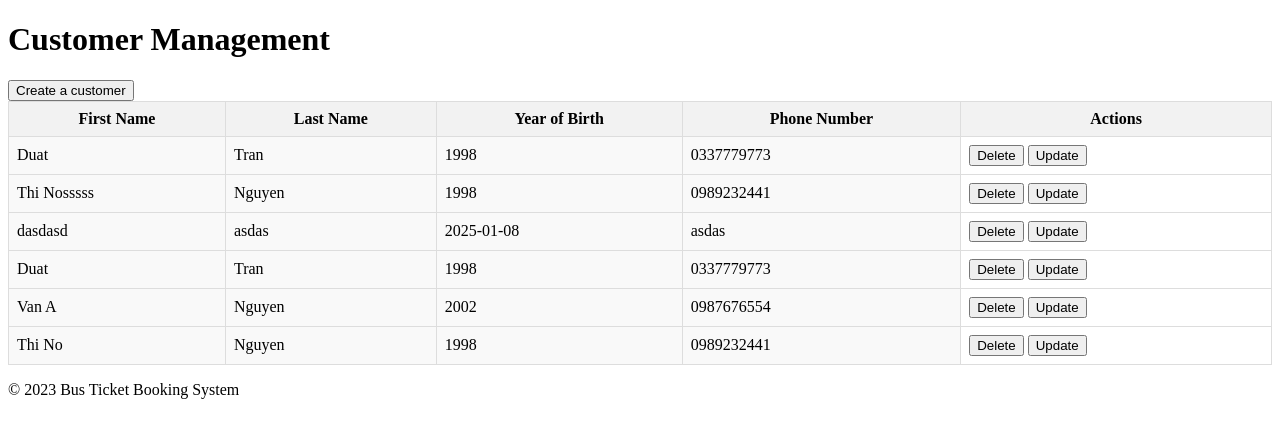
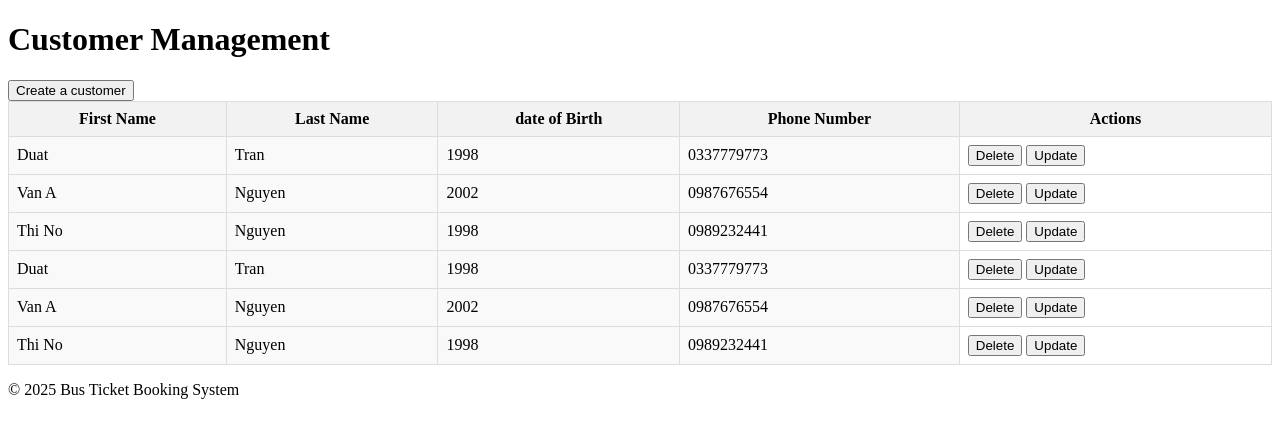
Before and after one commit to trantienduat/MSE26-Python-assignment-group6, a Flask app: page /customers in a window 1280 px wide. Shown: the top 438 px of the page. Run offline with Flask 3, Linux system fonts and the light colour scheme; data comes from the database, SQL or seed files in the repository.

Commit message:
update DB to match new ERD
- add dummy data
- correct type

```diff
--- a/src/app.py
+++ b/src/app.py
@@ -43,10 +43,10 @@ def customer():
         data = request.get_json()
         first_name = data.get('firstName')
         last_name = data.get('lastName')
-        year_of_birth = data.get('yearOfBirth')
+        date_of_bitrh = data.get('dateOfBirth')
         phone_number = data.get('phoneNumber')
-        cur.execute("INSERT INTO customers (first_name, last_name, year_of_birth, phone_number) VALUES (?, ?, ?, ?)",
-                    (first_name, last_name, year_of_birth, phone_number))
+        cur.execute("INSERT INTO customers (first_name, last_name, date_of_bitrh, phone_number) VALUES (?, ?, ?, ?)",
+                    (first_name, last_name, date_of_bitrh, phone_number))
         db.commit()
     data = cur.execute("SELECT * FROM customers").fetchall()
     return render_template('customer.html', data=data)
@@ -56,16 +56,16 @@ def update_customer(customer_id):
     data = request.get_json()
     first_name = data.get('firstName')
     last_name = data.get('lastName')
-    year_of_birth = data.get('yearOfBirth')
+    date_of_bitrh = data.get('dateOfBirth')
     phone_number = data.get('phoneNumber')
 
     db = get_db()
     cur = db.cursor()
     cur.execute("""
         UPDATE customers
-        SET first_name = ?, last_name = ?, year_of_birth = ?, phone_number = ?
+        SET first_name = ?, last_name = ?, date_of_bitrh = ?, phone_number = ?
         WHERE customer_id = ?
-    """, (first_name, last_name, year_of_birth, phone_number, customer_id))
+    """, (first_name, last_name, date_of_bitrh, phone_number, customer_id))
     db.commit()
     return jsonify({"message": "Customer updated successfully"}), 200
 
--- a/src/schema.sql
+++ b/src/schema.sql
@@ -1,32 +1,72 @@
 CREATE TABLE IF NOT EXISTS trips (
     trip_id INTEGER PRIMARY KEY,
     origin TEXT NOT NULL,
-    destination TEXT NOT NULL,
-    seat_quantity TEXT NOT NULL,
-    depature_time TEXT NOT NULL,
-    arrival_time TEXT NOT NULL
-);
-
-CREATE TABLE IF NOT EXISTS tickets (
-    ticket_id INTEGER PRIMARY KEY,
-    trip_id INTEGER NOT NULL,
-    customer_id INTEGER NOT NULL,
-    seat_number INTEGER NOT NULL,
-    FOREIGN KEY (trip_id) REFERENCES trips (trip_id),
-    FOREIGN KEY (customer_id) REFERENCES customers (customer_id)
+    destination TEXT NOT NULL
 );
 
 CREATE TABLE IF NOT EXISTS customers (
     customer_id INTEGER PRIMARY KEY,
     first_name TEXT NOT NULL,
     last_name TEXT NOT NULL,
-    year_of_birth TEXT NOT NULL,
+    date_of_bitrh TEXT NOT NULL,
     phone_number TEXT NOT NULL
 );
 
+CREATE TABLE IF NOT EXISTS schedules (
+    schedule_id INTEGER PRIMARY KEY,
+    trip_id INTEGER NOT NULL,
+    seat_quantity INTEGER NOT NULL,
+    departure_time TEXT NOT NULL,
+    arrival_time TEXT NOT NULL,
+    FOREIGN KEY (trip_id) REFERENCES trips (trip_id)
+);
+
+CREATE TABLE IF NOT EXISTS tickets (
+    ticket_id INTEGER PRIMARY KEY,
+    schedule_id INTEGER NOT NULL,
+    customer_id INTEGER NOT NULL,
+    seat_quantity INTEGER NOT NULL,
+    departure_date TEXT NOT NULL,
+    status TEXT NOT NULL,
+    FOREIGN KEY (schedule_id) REFERENCES schedules (schedule_id),
+    FOREIGN KEY (customer_id) REFERENCES customers (customer_id)
+);
+
+
+
 INSERT INTO customers
-    (first_name, last_name, year_of_birth, phone_number)
+    (first_name, last_name, date_of_bitrh, phone_number)
 VALUES
     ('Duat', 'Tran', '1998', '0337779773'),
     ('Van A', 'Nguyen', '2002', '0987676554'),
     ('Thi No', 'Nguyen', '1998', '0989232441');
+
+
+INSERT INTO trips
+    (origin, destination)
+VALUES
+    ('Hồ Chí Minh', 'Đồng Nai'),    --ID: 1
+    ('Hồ Chí Minh', 'Biên Hoà'),    --ID: 2
+    ('Hồ Chí Minh', 'Tây Ninh'),    --ID: 3
+    ('Hồ Chí Minh', 'Hà Nội'),      --ID: 4
+    ('Hồ Chí Minh', 'Kiên Giang'),  --ID: 5
+    ('Hồ Chí Minh', 'Khánh Hoà');   --ID: 6
+
+INSERT INTO schedules
+    (trip_id, seat_quantity, departure_time, arrival_time)
+VALUES
+    (1, 30, '7:00', '10:00'),
+    (1, 20, '10:00', '13:30'),
+    (1, 25, '14:00','17:00'),
+    (2, 30, '8:00','10:00'),
+    (2, 30, '16:00','18:00'),
+    (3, 50, '09:00','12:00'),
+    (3, 50, '15:00','18:00');
+
+INSERT INTO tickets
+    (schedule_id, customer_id, seat_quantity, departure_date, status)
+VALUES
+    (1, 1, 2, '01/01/2025', 'BOOKED'),
+    (1, 2, 2, '01/01/2025', 'BOOKED'),
+    (2, 3, 2, '01/01/2025', 'BOOKED'),
+    (2, 1, 2, '02/01/2025', 'BOOKED');
--- a/src/templates/customer.html
+++ b/src/templates/customer.html
@@ -56,13 +56,13 @@
         <fieldset>
             <legend>User Personal Information</legend>
             <label for="First Name">Enter your First Name:</label>
-            <input type="text" id="first_name" name="first_name" required />
+            <input type="text" id="firstName" name="firstName" required />
             <label for="Last Name">Enter your Last Name:</label>
-            <input type="text" id="last_name" name="last_name" required />
-            <label for="yob">Enter your year of birth:</label>
-            <input type="date" id="yob" name="yob" required />
+            <input type="text" id="lastName" name="lastName" required />
+            <label for="yob">Enter your date of birth:</label>
+            <input type="date" id="dateOfBirth" name="dateOfBirth" required />
             <label for="phone number">Enter your phone number:</label>
-            <input type="text" id="phone_number" name="phone_number" required />
+            <input type="text" id="phoneNumber" name="phoneNumber" required />
             <input type="submit" value="Submit" />
         </fieldset>
     </form>
@@ -72,7 +72,7 @@
                 <!-- <th>Customer ID</th> -->
                 <th>First Name</th>
                 <th>Last Name</th>
-                <th>Year of Birth</th>
+                <th>date of Birth</th>
                 <th>Phone Number</th>
                 <th>Actions</th>
             </tr>
@@ -94,7 +94,7 @@
         </tbody>
     </table>
     <footer>
-        <p>&copy; 2023 Bus Ticket Booking System</p>
+        <p>&copy; 2025 Bus Ticket Booking System</p>
     </footer>
 
     <script>
@@ -122,7 +122,7 @@
             const customerData = {
                 firstName: tds[0].innerText,
                 lastName: tds[1].innerText,
-                yearOfBirth: tds[2].innerText,
+                dateOfBirth: tds[2].innerText,
                 phoneNumber: tds[3].innerText
             };
 
@@ -148,10 +148,10 @@
 
             const form = event.target;
             const formData = {
-                firstName: form.first_name.value,
-                lastName: form.last_name.value,
-                yearOfBirth: form.yob.value,
-                phoneNumber: form.phone_number.value
+                firstName: form.firstName.value,
+                lastName: form.lastName.value,
+                dateOfBirth: form.dateOfBirth.value,
+                phoneNumber: form.phoneNumber.value
             };
 
             fetch('/customers', {
--- a/src/templates/home.html
+++ b/src/templates/home.html
@@ -12,12 +12,12 @@
     </header>
     <main>
         <section>
-            <h2>Cutomer features</h2>
-            <a href="{{ url_for('customer') }}">Create customer</a>
+            <h2>Feature list</h2>
+            <a href="{{ url_for('customer') }}">Manage customers</a>
         </section>
     </main>
     <footer>
-        <p>&copy; 2023 Bus Ticket Booking System</p>
+        <p>&copy; 2025 Bus Ticket Booking System</p>
     </footer>
 </body>
 </html>
```
Also changed, not shown: src/trip_system.db.
